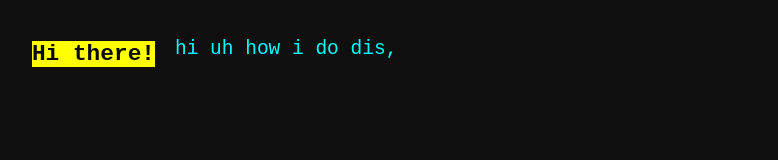
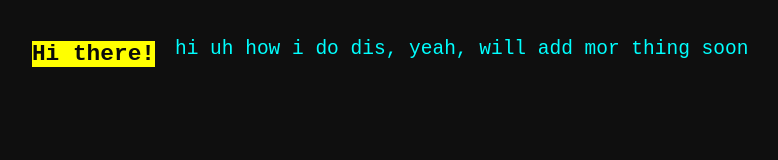
Before and after one commit to nndda/nndda.github.io, a plain HTML site: page index.html in a window 1280 px wide. Shown: the whole page, without its empty margins (475-1253 px from the left). Drawn offline with Linux system fonts and the light colour scheme.

Commit message:
Update index.html

```diff
--- a/index.html
+++ b/index.html
@@ -37,7 +37,8 @@
   	<h3> <mark style="background-color: #ffff00; color: #0a0a0a;"> Hi there!</mark> </h3>
   </div>
   <div class="c" style="text-align: left;">
-    <p> hi uh how i do dis,</p>
+    <p> hi uh how i do dis,
+	  yeah, will add mor thing soon</p>
   </div>
 </div>
 
```
